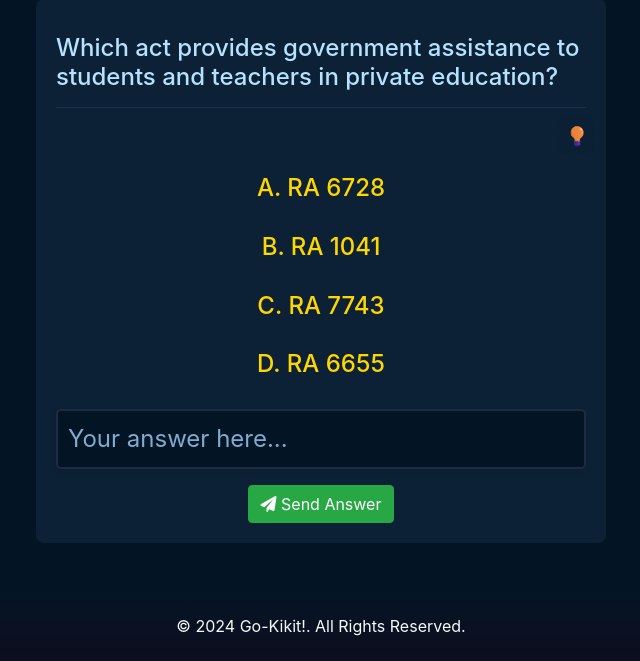
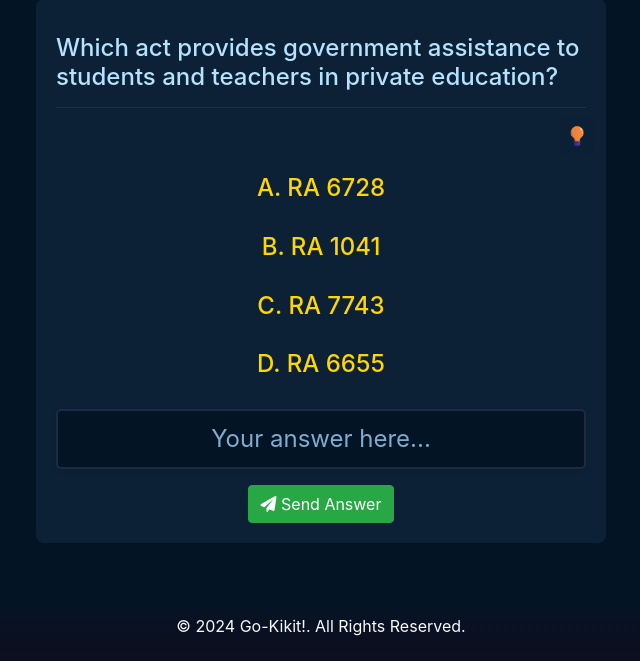
Before and after one commit to RyanPCepada/go-kikit, a PHP site: page /questions_game.php in a window 1280 px wide. Shown: the part 206-867 px from the top of the page, without its empty margins (319-959 px from the left). Run offline with PHP 8.4, Linux system fonts and the light colour scheme; data comes from the database, SQL or seed files in the repository; some libraries are stand-ins or nearby versions.

Commit message:
centralized the answer in the input box

```diff
--- a/questions_game.php
+++ b/questions_game.php
@@ -911,7 +911,7 @@ $percentage = ($total_questions > 0) ? ($correct_answers / $total_questions) * 1
                 </div>
                 <div class="answer-and-send">
                     <div class="answer mb-3">
-                        <input type="text" id="answer_<?php echo htmlspecialchars($current_question_index); ?>" name="answer_display" placeholder="Your answer here...">
+                        <input class="text-center" type="text" id="answer_<?php echo htmlspecialchars($current_question_index); ?>" name="answer_display" placeholder="Your answer here...">
                     </div>
                     <button type="button" class="btn btn-success" id="send-button">
                         <i class="fas fa-paper-plane"></i> Send Answer
```
